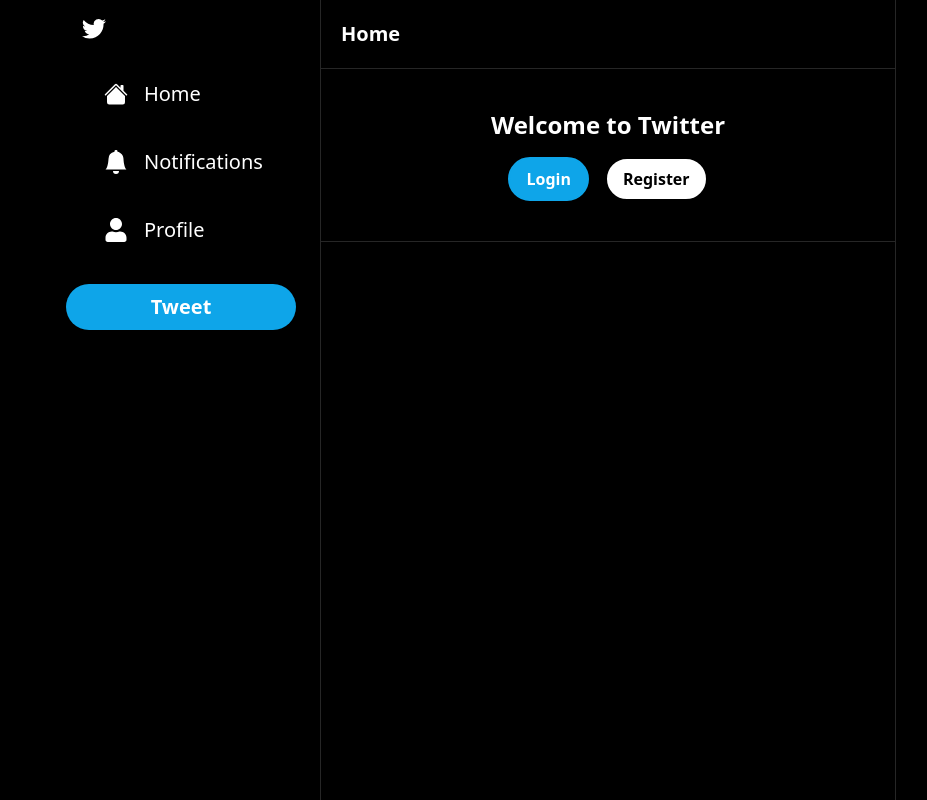
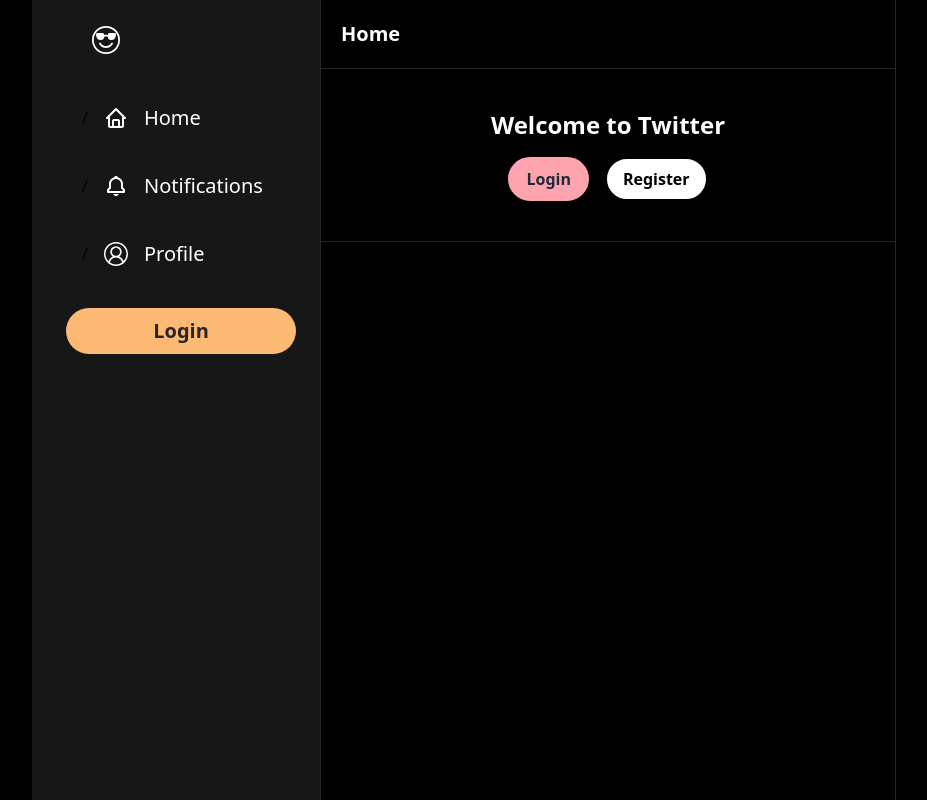
Before and after one commit to kaleytsangbcit/Tweetie, a Next.js app: page / in a window 1280 px wide. Shown: the whole page, without its empty margins (32-959 px from the left). Built offline with nearby package versions, Linux system fonts and the light colour scheme; no server answers; the database is empty.

Commit message:
Update styling

```diff
--- a/components/Button.tsx
+++ b/components/Button.tsx
@@ -30,9 +30,9 @@
           transition
           border-2
           ${fullWidth ? 'w-full' : 'w-fit'}
-          ${secondary ? 'bg-white' : 'bg-sky-500'}
-          ${secondary ? 'text-black' : 'text-white'}
-          ${secondary ? 'border-black' : 'border-sky-500'}
+          ${secondary ? 'bg-white' : 'bg-rose-300'}
+          ${secondary ? 'text-black' : 'text-gray-800'}
+          ${secondary ? 'border-black' : 'border-rose-300'}
           ${large ? 'text-xl' : 'text-md'}
           ${large ? 'px-5' : 'px-4'}
           ${large ? 'py-3' : 'py-2'}
--- a/components/Form.tsx
+++ b/components/Form.tsx
@@ -84,7 +84,7 @@
                   transition"
               />
               <div className="mt-4 flex flex-row justify-end">
-                <Button disabled={isLoading || !body} onClick={onSubmit} label="Tweet" />
+                <Button disabled={isLoading || !body} onClick={onSubmit} label="Post" />
               </div>
             </div>
           </div>
--- a/components/Input.tsx
+++ b/components/Input.tsx
@@ -27,7 +27,7 @@
             rounded-md
             outline-none
             text-white
-            focus:border-sky-500
+            focus:border-orange-300
             focus:border-2
             transition
             disabled:bg-neutral-900
--- a/components/layout/FollowBar.tsx
+++ b/components/layout/FollowBar.tsx
@@ -10,7 +10,7 @@
 
   return (
     <div className="px-6 py-4 hidden lg:block">
-      <div className="bg-neutral-800 rounded-xl p-4">
+      <div className="bg-neutral-700 rounded-xl p-4">
         <h2 className="text-white text-xl font-semibold">Who to follow</h2>
         <div className="flex flex-col gap-6 mt-4">
           {users.map((user: Record<string, any>) => (
--- a/components/layout/Sidebar.tsx
+++ b/components/layout/Sidebar.tsx
@@ -1,7 +1,10 @@
 import { signOut } from 'next-auth/react';
-import { BiLogOut } from 'react-icons/bi';
-import { BsHouseFill, BsBellFill, BsEmojiSunglasses } from "react-icons/bs";
-import { FaUser } from "react-icons/fa";
+import { BiHome } from "react-icons/bi";
+import { BiBell } from 'react-icons/bi';
+import { VscAccount } from "react-icons/vsc";
+import { RiLogoutBoxLine } from "react-icons/ri";
+
+
 
 import useCurrentUser from '../../hooks/useCurrentUser';
 
@@ -14,19 +17,19 @@
 
     const items = [
       {
-        icon: BsHouseFill,
+        icon: BiHome,
         label: 'Home',
         href: '/',
       },
       {
-        icon: BsBellFill,
+        icon: BiBell,
         label: 'Notifications',
         href: '/notifications',
         auth: true,
         alert: currentUser?.hasNotification
       },
       {
-        icon: FaUser,
+        icon: VscAccount,
         label: 'Profile',
         href: `/users/${currentUser?.id}`,
         auth: true,
@@ -34,7 +37,7 @@
     ]
 
     return (
-      <div className="col-span-1 h-full pr-4 md:pr-6">
+      <div className="col-span-1 h-full bg-neutral-900 pr-4 md:pr-6">
           <div className="flex flex-col items-end">
             <div className="space-y-2 lg:w-[230px]">
               <SidebarLogo />
@@ -56,7 +59,7 @@
                   label={item.label}
                 />
               ))}
-              {currentUser && <SidebarItem onClick={() => signOut()} icon={BiLogOut} label="Logout" />}
+              {currentUser && <SidebarItem onClick={() => signOut()} icon={RiLogoutBoxLine} label="Logout" />}
               <SidebarTweetButton />
             </div>
           </div>
--- a/components/layout/SidebarLogo.tsx
+++ b/components/layout/SidebarLogo.tsx
@@ -1,5 +1,5 @@
 import { useRouter } from "next/router";
-import { BsTwitter } from "react-icons/bs";
+import { BsEmojiSunglasses } from "react-icons/bs";
 
 const SidebarLogo = () => {
   const router = useRouter();
@@ -9,17 +9,17 @@
       onClick={() => router.push('/')}
       className="
         rounded-full
-        h-14
-        w-14
+        h-20
+        w-20
         p-4
         flex
         items-center
         justify-center
         hover:bg-blue-300
-        hover:bg-opacity-10
+        hover:bg-rose-300
         cursor-pointer
     ">
-      <BsTwitter size={28} color="white" />
+      <BsEmojiSunglasses size={28} color="white" />
     </div>
   );
 };
--- a/components/layout/SidebarTweetButton.tsx
+++ b/components/layout/SidebarTweetButton.tsx
@@ -25,7 +25,7 @@
                     flex
                     items-center
                     justify-center
-                    bg-sky-500
+                    bg-orange-500
                     hover:bg-opacity-80
                     transition
                     cursor-pointer
@@ -40,7 +40,7 @@
                     px-4
                     py-2
                     rounded-full
-                    bg-sky-500
+                    bg-orange-300
                     hover:bg-opacity-90
                     cursor-pointer
             ">
@@ -49,10 +49,10 @@
                     lg:block
                     text-center
                     font-semibold
-                    text-white
+                    text-stone-800
                     text-[20px]
                 ">
-                    Tweet
+                    Login
                 </p>
             </div>
         </div>
--- a/components/posts/PostItem.tsx
+++ b/components/posts/PostItem.tsx
@@ -47,8 +47,9 @@
     <div
       onClick={goToPost}
       className="
-        border-b-[1px]
-        border-neutral-800
+        border-b-[0px]
+        bg-neutral-800
+        border-neutral-500
         p-5
         cursor-pointer
         hover:bg-neutral-900
--- a/pages/users/[userId].tsx
+++ b/pages/users/[userId].tsx
@@ -2,7 +2,7 @@
 import useUser from '../../hooks/useUser';
 import UserHero from '../../components/users/UserHero';
 import UserBio from '../../components/users/UserBio';
-//import PostFeed from '../../components/posts/PostFeed';
+import PostFeed from '../../components/posts/PostFeed';
 
 import { useRouter } from 'next/router';
 import { ClipLoader } from 'react-spinners';
@@ -27,7 +27,7 @@
         <Header showBackArrow label={fetchedUser?.name} />
         <UserHero userId={userId as string} />
         <UserBio userId={userId as string} />
-        {/* <PostFeed userId={userId as string} /> */}
+        <PostFeed userId={userId as string} />
       </>
      );
   }
--- a/styles/globals.css
+++ b/styles/globals.css
@@ -3,9 +3,9 @@
 @tailwind utilities;
 
 :root {
-  @apply h-full bg-black
+  @apply h-full bg-gray-900
 }
 
 body {
-  @apply h-full bg-black
+  @apply h-full bg-gray-900
 }
```
